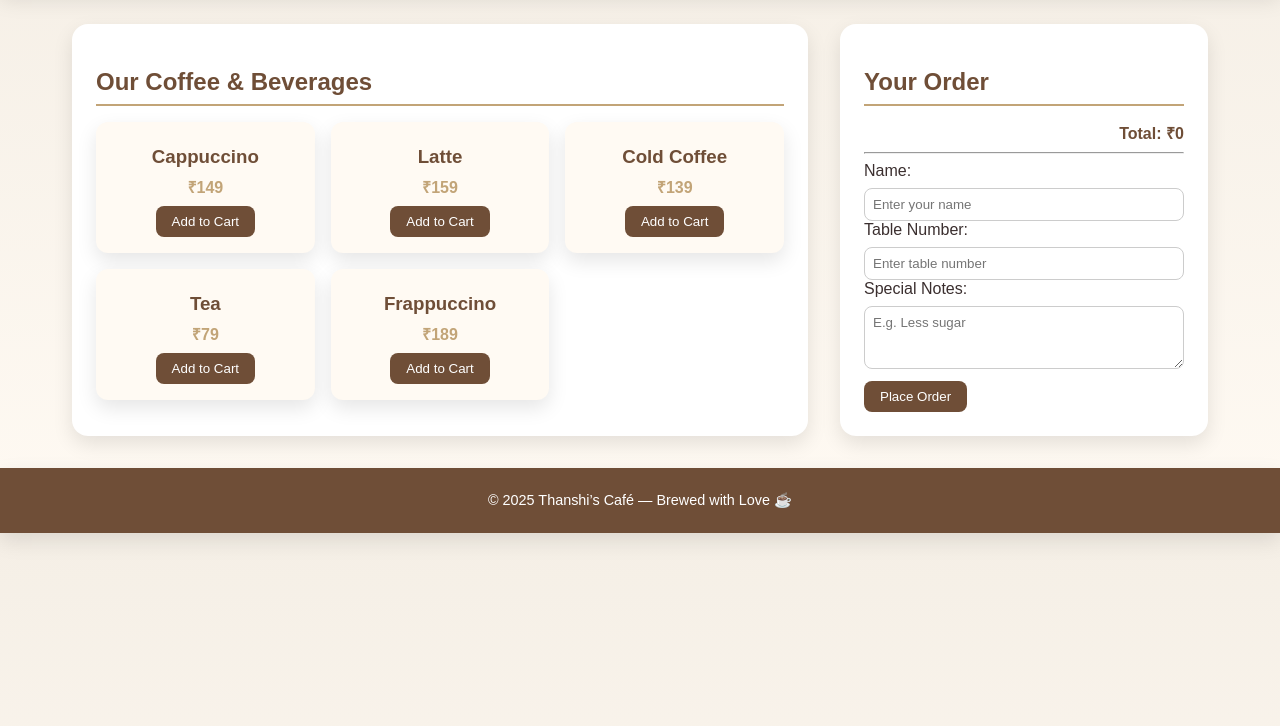
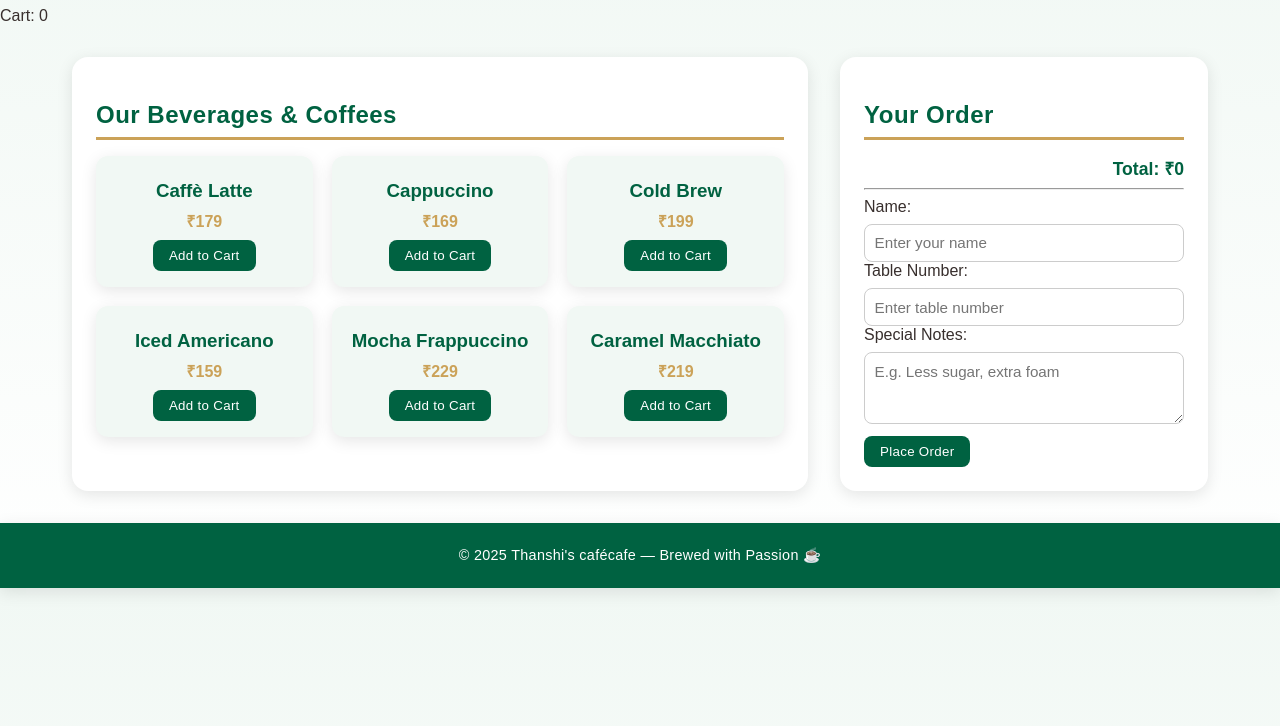
Before and after one commit to thanshii/cafe, a plain HTML site: page index.html in a window 1280 px wide. Shown: the part 74-800 px from the top of the page. Drawn offline with Linux system fonts and the light colour scheme.

Commit message:
Update: Redesign UI with new color scheme and menu items

```diff
--- a/index.html
+++ b/index.html
@@ -3,26 +3,29 @@
 <head>
   <meta charset="utf-8" />
   <meta name="viewport" content="width=device-width, initial-scale=1" />
-  <title>Thanshi’s Café — Order Online</title>
-  <meta name="theme-color" content="#6f4e37" />
+  <title>Thanshi's cafécafe — Order Online</title>
+  <meta name="theme-color" content="#006241" />
   <style>
     :root {
-      --coffee: #6f4e37;
-      --cream: #f5efe6;
-      --milk: #fffaf3;
-      --accent: #c2a477;
-      --ink: #3b2f2f;
-      --shadow: 0 8px 20px rgba(0, 0, 0, 0.1);
+      --green: #006241;
+      --light-green: #00754a;
+      --cream: #f1f8f4;
+      --white: #ffffff;
+      --brown: #382f2d;
+      --accent: #cba258;
+      --shadow: 0 4px 16px rgba(0, 0, 0, 0.1);
     }
+
     * { box-sizing: border-box; }
     body {
       margin: 0;
       font-family: 'Poppins', sans-serif;
-      background: linear-gradient(180deg, var(--cream), var(--milk));
-      color: var(--ink);
+      background: linear-gradient(180deg, var(--cream), var(--white));
+      color: var(--brown);
     }
+
     header {
-      background-color: var(--coffee);
+      background-color: var(--green);
       color: white;
       padding: 1rem 2rem;
       display: flex;
@@ -33,7 +36,8 @@
       top: 0;
       z-index: 10;
     }
-    header h1 { margin: 0; font-size: 1.5rem; }
+
+    header h1 { margin: 0; font-size: 1.6rem; letter-spacing: 0.5px; }
     header .cart-count {
       background: var(--accent);
       color: #fff;
@@ -41,7 +45,9 @@
       border-radius: 999px;
       font-weight: bold;
       box-shadow: var(--shadow);
+      font-size: 0.95rem;
     }
+
     main {
       display: grid;
       grid-template-columns: 2fr 1fr;
@@ -50,106 +56,143 @@
       max-width: 1200px;
       margin: auto;
     }
+
     .menu, .cart {
-      background: white;
+      background: var(--white);
       border-radius: 16px;
       box-shadow: var(--shadow);
       padding: 1.5rem;
+      transition: all 0.3s ease;
     }
+
     .menu h2, .cart h2 {
-      color: var(--coffee);
-      border-bottom: 2px solid var(--accent);
+      color: var(--green);
+      border-bottom: 3px solid var(--accent);
       padding-bottom: 0.5rem;
       margin-bottom: 1rem;
+      letter-spacing: 0.5px;
     }
+
     .items {
       display: grid;
       grid-template-columns: repeat(auto-fill, minmax(180px, 1fr));
-      gap: 1rem;
+      gap: 1.2rem;
     }
+
     .item {
-      background: var(--milk);
+      background: var(--cream);
       border-radius: 12px;
       box-shadow: var(--shadow);
       padding: 1rem;
       text-align: center;
-      transition: transform 0.2s ease;
+      transition: transform 0.2s ease, box-shadow 0.3s;
     }
-    .item:hover { transform: translateY(-5px); }
-    .item h3 { margin: 0.5rem 0; color: var(--coffee); }
+
+    .item:hover {
+      transform: translateY(-5px);
+      box-shadow: 0 8px 20px rgba(0,0,0,0.15);
+    }
+
+    .item h3 { margin: 0.5rem 0; color: var(--green); font-weight: 600; }
     .price { color: var(--accent); font-weight: bold; }
+
     button {
-      background: var(--coffee);
+      background: var(--green);
       color: white;
       border: none;
       padding: 0.5rem 1rem;
       border-radius: 8px;
       cursor: pointer;
       margin-top: 0.5rem;
-      transition: background 0.2s;
+      transition: all 0.2s;
+      font-weight: 500;
+      letter-spacing: 0.3px;
     }
-    button:hover { background: var(--accent); }
+
+    button:hover {
+      background: var(--light-green);
+      transform: scale(1.05);
+    }
+
     .cart-item {
       display: flex;
       justify-content: space-between;
       align-items: center;
-      padding: 0.5rem 0;
-      border-bottom: 1px solid #ddd;
+      padding: 0.6rem 0;
+      border-bottom: 1px solid #eee;
     }
+
     .qty-controls {
       display: flex;
       align-items: center;
       gap: 0.5rem;
     }
+
     .qty-btn {
       background: var(--accent);
       border: none;
       color: white;
-      padding: 0.2rem 0.6rem;
+      padding: 0.25rem 0.6rem;
       border-radius: 4px;
       cursor: pointer;
+      font-size: 1rem;
     }
+
     .remove-btn {
-      background: #b23b3b;
+      background: #c73535;
       border: none;
       color: white;
       padding: 0.3rem 0.6rem;
       border-radius: 6px;
       cursor: pointer;
     }
+
     .total {
       margin-top: 1rem;
       font-weight: bold;
-      color: var(--coffee);
+      color: var(--green);
       text-align: right;
+      font-size: 1.1rem;
     }
+
     input, textarea {
       width: 100%;
-      padding: 0.5rem;
+      padding: 0.6rem;
       margin-top: 0.5rem;
       border: 1px solid #ccc;
       border-radius: 8px;
       font-family: inherit;
+      font-size: 0.95rem;
     }
+
+    input:focus, textarea:focus {
+      outline: 2px solid var(--accent);
+    }
+
     footer {
       text-align: center;
       padding: 1.5rem;
-      background: var(--coffee);
+      background: var(--green);
       color: white;
       font-size: 0.9rem;
+      letter-spacing: 0.3px;
       box-shadow: var(--shadow);
+    }
+
+    @media (max-width: 768px) {
+      main { grid-template-columns: 1fr; }
     }
   </style>
 </head>
-<body>
+<body
   <header>
-    <h1>☕ Thanshi’s Café</h1>
+    <h1>☕ Thanshi's café</h1>
     <div class="cart-count" id="cartCount">Cart: 0</div>
   </header>
 
   <main>
     <section class="menu">
-      <h2>Our Coffee & Beverages</h2>
+      <h2>Our Beverages & Coffees</h2>
       <div class="items" id="menu"></div>
     </section>
 
@@ -163,12 +206,12 @@
       <label>Table Number:</label>
       <input id="tableNo" type="number" placeholder="Enter table number" required>
       <label>Special Notes:</label>
-      <textarea id="notes" rows="3" placeholder="E.g. Less sugar"></textarea>
+      <textarea id="notes" rows="3" placeholder="E.g. Less sugar, extra foam"></textarea>
       <button id="placeOrder">Place Order</button>
     </section>
   </main>
 
-  <footer>© <span id="year"></span> Thanshi’s Café — Brewed with Love ☕</footer>
+  <footer>© <span id="year"></span> Thanshi's cafécafe — Brewed with Passion ☕</footer>
 
   <script type="module">
     import { initializeApp } from "https://www.gstatic.com/firebasejs/12.5.0/firebase-app.js";
@@ -188,11 +231,12 @@
     const db = getFirestore(app);
 
     const MENU = [
-      { name: 'Cappuccino', price: 149 },
-      { name: 'Latte', price: 159 },
-      { name: 'Cold Coffee', price: 139 },
-      { name: 'Tea', price: 79 },
-      { name: 'Frappuccino', price: 189 }
+      { name: 'Caffè Latte', price: 179 },
+      { name: 'Cappuccino', price: 169 },
+      { name: 'Cold Brew', price: 199 },
+      { name: 'Iced Americano', price: 159 },
+      { name: 'Mocha Frappuccino', price: 229 },
+      { name: 'Caramel Macchiato', price: 219 }
     ];
 
     const menuEl = document.getElementById('menu');
```
Also changed, not shown: orders.html (+62 -32 lines).
